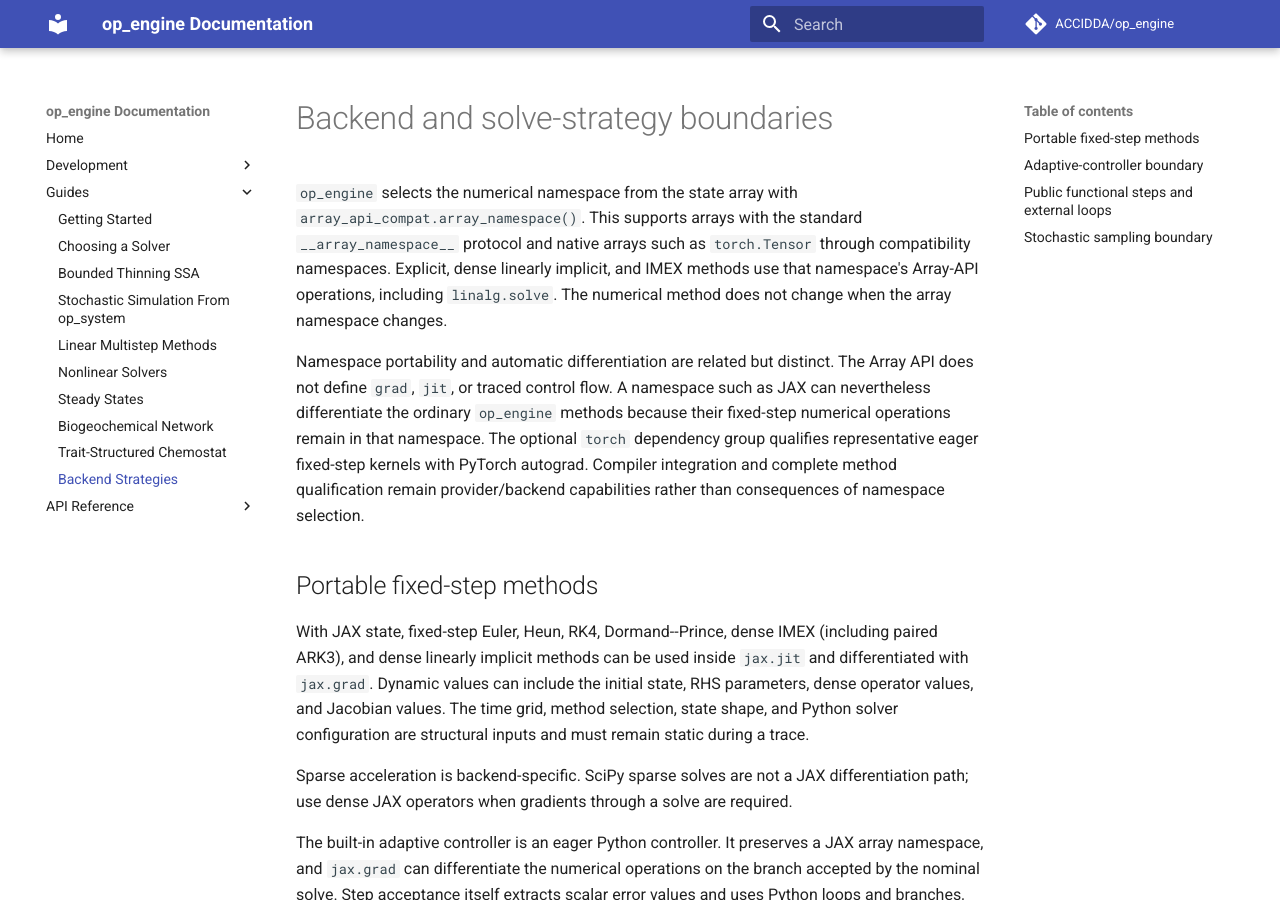
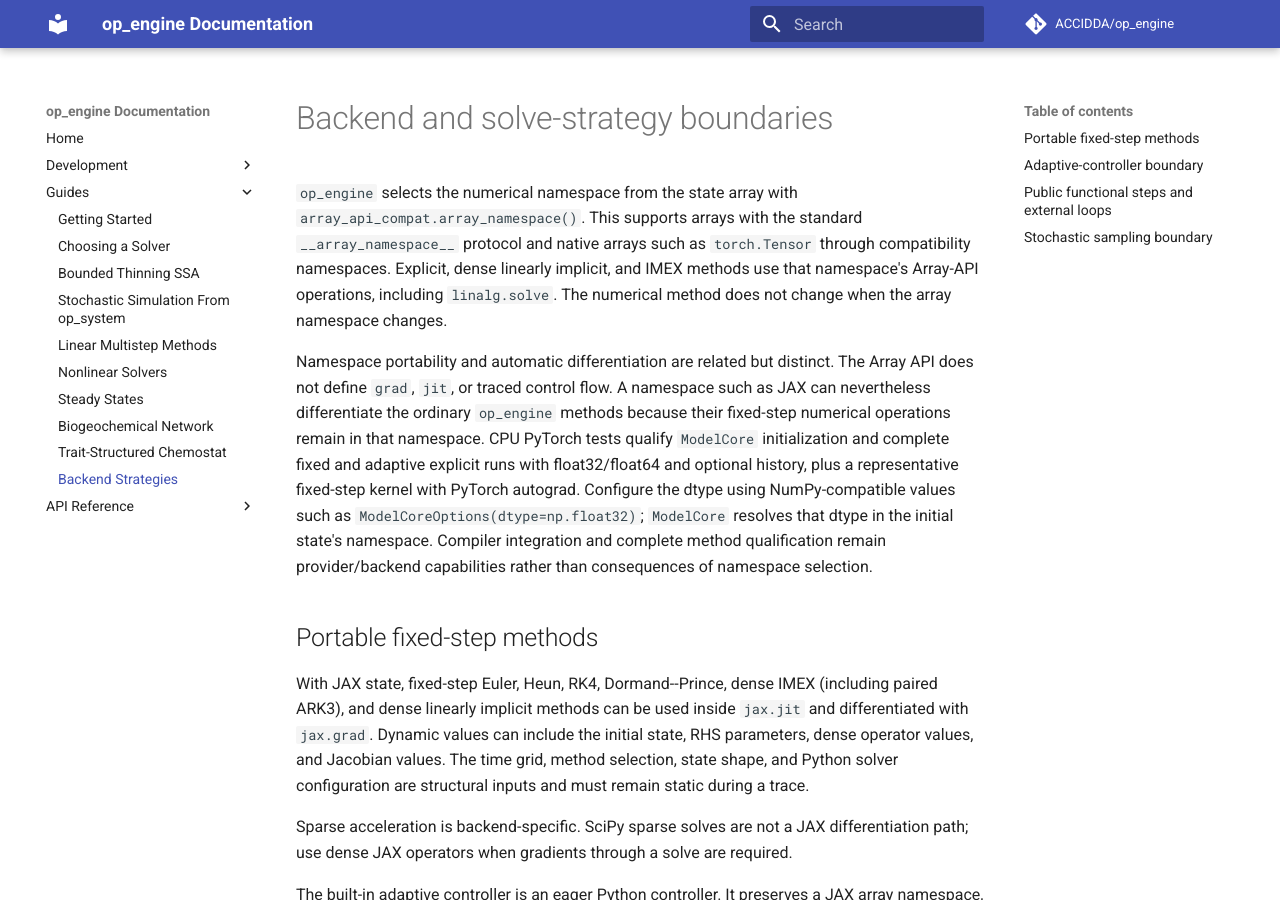
Before and after one commit to ACCIDDA/op_engine, an MkDocs documentation site: the page built from docs/guides/backends.md, in a window 1280 px wide and 900 px high. Built offline with MkDocs 1.6.1 and Material for MkDocs 9.7.7, drawn with Linux system fonts in a browser that asks for light colours; comment, search, counter and statistics services are not loaded; the version menu is left out.

Commit message:
Resolve ModelCore dtype in the state namespace (#210)

```diff
--- a/docs/guides/backends.md
+++ b/docs/guides/backends.md
@@ -12,10 +12,13 @@ Namespace portability and automatic differentiation are related but distinct.
 The Array API does not define `grad`, `jit`, or traced control flow. A namespace
 such as JAX can nevertheless differentiate the ordinary `op_engine` methods
 because their fixed-step numerical operations remain in that namespace.
-The optional `torch` dependency group qualifies representative eager
-fixed-step kernels with PyTorch autograd. Compiler integration and complete
-method qualification remain provider/backend capabilities rather than
-consequences of namespace selection.
+CPU PyTorch tests qualify `ModelCore` initialization and complete fixed and
+adaptive explicit runs with float32/float64 and optional history, plus a
+representative fixed-step kernel with PyTorch autograd. Configure the dtype
+using NumPy-compatible values such as `ModelCoreOptions(dtype=np.float32)`;
+`ModelCore` resolves that dtype in the initial state's namespace. Compiler
+integration and complete method qualification remain provider/backend
+capabilities rather than consequences of namespace selection.
 
 ## Portable fixed-step methods
 
```
Also changed, not shown: CHANGELOG.md (+7 -0 lines), 3 other files.
